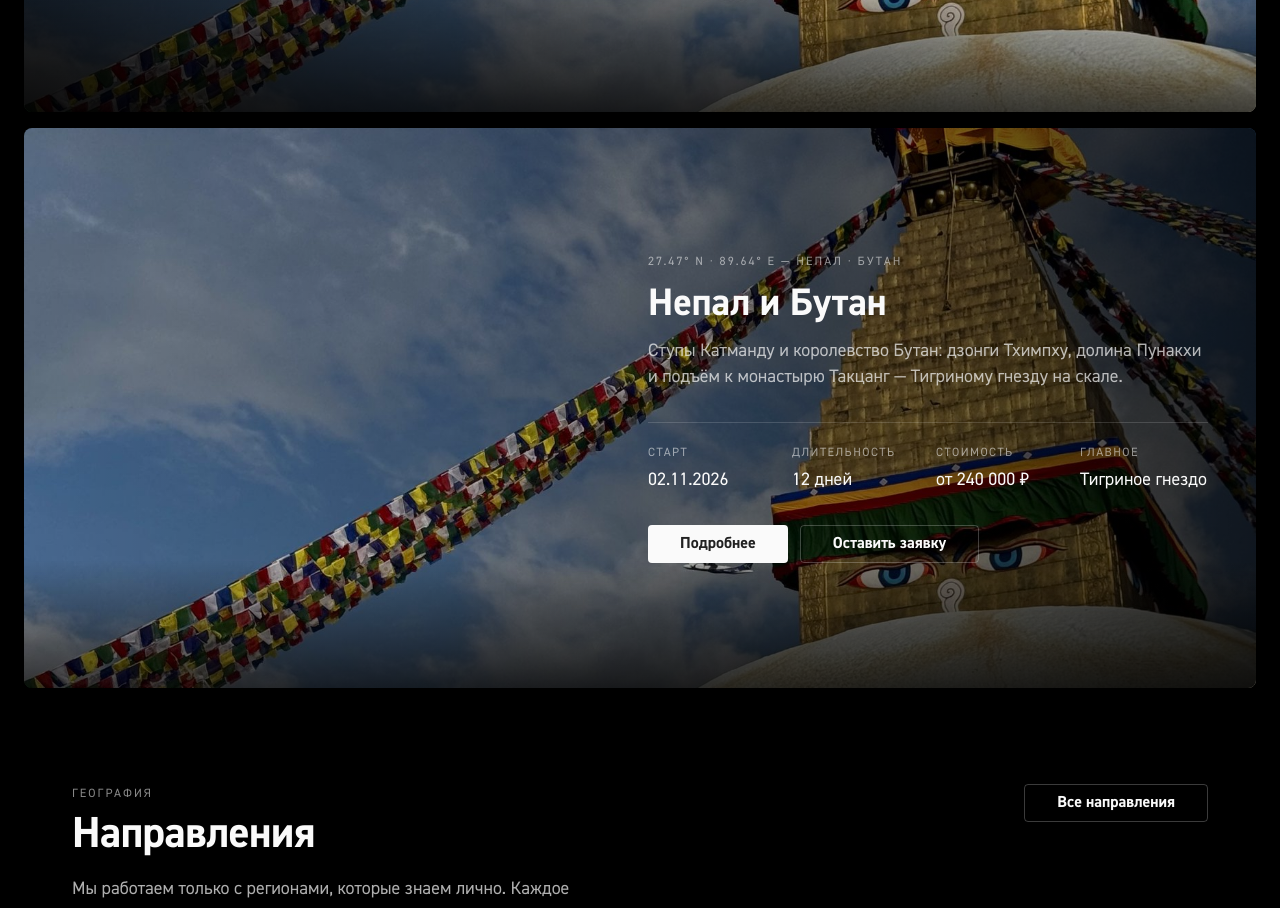
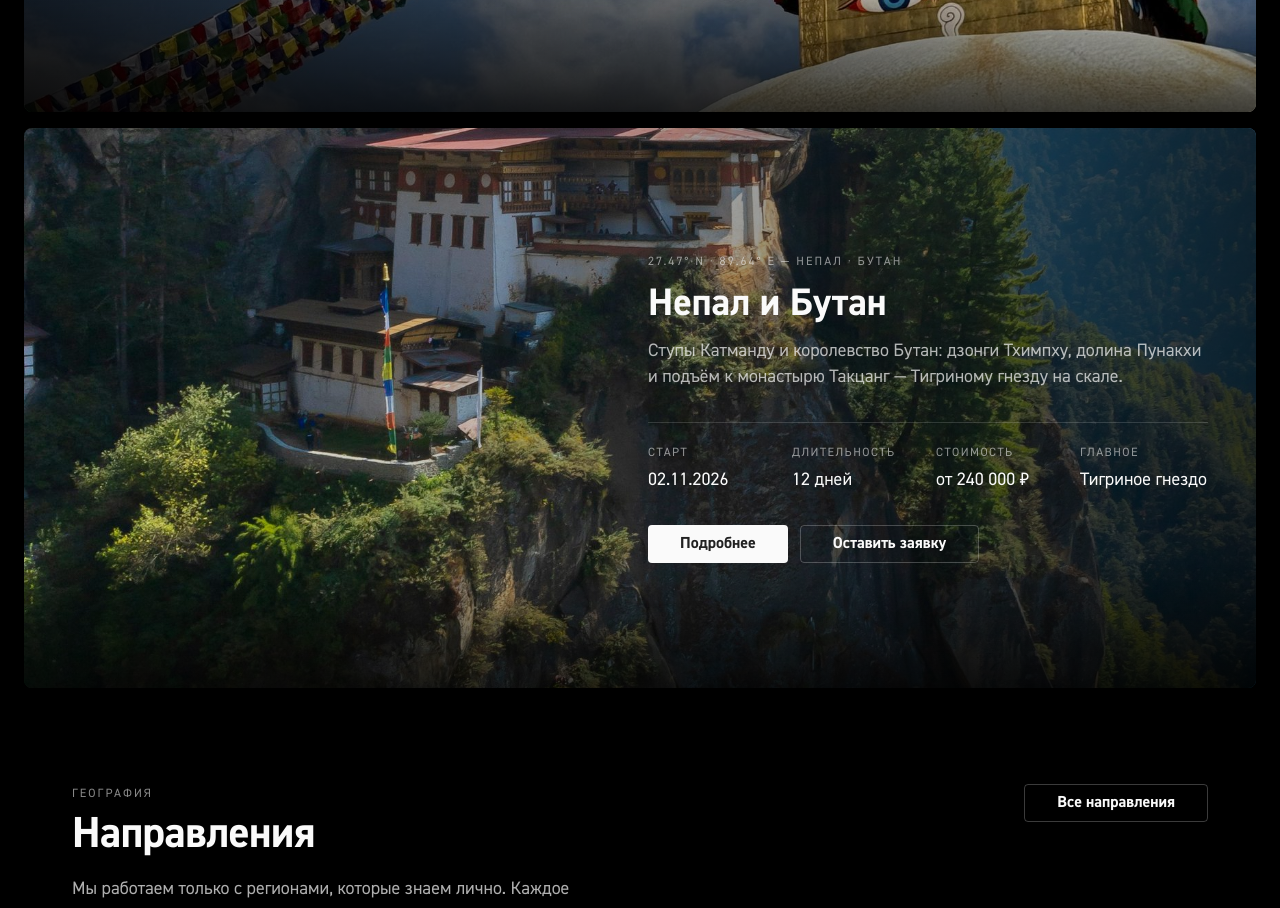
Before and after one commit to fifulina-uxui/wild-soul-routes, a React (Vite) app: page / in a window 1280 px wide. Shown: the part 2600-3508 px from the top of the page. Built offline with nearby package versions, Linux system fonts and the light colour scheme.

Commit message:
Фото Бутана (Такцанг) для тура и направления

```diff
--- a/src/data/content.ts
+++ b/src/data/content.ts
@@ -172,7 +172,7 @@ export const content: Record<'ru' | 'en', PageContent> = {
           price: 'от 240 000 ₽',
           start: '02.11.2026',
           highlight: 'Тигриное гнездо',
-          image: 'images/tour-nepal.jpg',
+          image: 'images/tour-bhutan.jpg',
         },
         {
           id: 'nepal-tour',
@@ -483,7 +483,7 @@ export const content: Record<'ru' | 'en', PageContent> = {
       cards: [
         { country: 'Тибет', text: 'Высокогорье, монастыри и кора вокруг священного Кайласа.', image: 'images/tour-tibet.jpg' },
         { country: 'Непал', text: 'Ступы Катманду и рассветы над Аннапурной.', image: 'images/tour-nepal.jpg' },
-        { country: 'Бутан', text: 'Дзонги, перевал Дочу-Ла и монастырь Такцанг на скале.', image: 'images/tour-tibet.jpg' },
+        { country: 'Бутан', text: 'Дзонги, перевал Дочу-Ла и монастырь Такцанг на скале.', image: 'images/tour-bhutan.jpg' },
         { country: 'Турция', text: 'Каппадокия, Ликийская тропа и Стамбул.', image: 'images/tour-cappadocia.jpg' },
         { country: 'Грузия', text: 'Кахетия, Сванетия и Военно-грузинская дорога.', image: 'images/tour-georgia.jpg' },
         { country: 'Таиланд', text: 'Острова Андаманского моря и Бангкок.', image: 'images/tour-andaman.jpg' },
@@ -722,7 +722,7 @@ export const content: Record<'ru' | 'en', PageContent> = {
           price: 'from ₽240,000',
           start: '02.11.2026',
           highlight: 'Tiger’s Nest',
-          image: 'images/tour-nepal.jpg',
+          image: 'images/tour-bhutan.jpg',
         },
         {
           id: 'nepal-tour',
@@ -1033,7 +1033,7 @@ export const content: Record<'ru' | 'en', PageContent> = {
       cards: [
         { country: 'Tibet', text: 'Highlands, monasteries and the kora around sacred Kailash.', image: 'images/tour-tibet.jpg' },
         { country: 'Nepal', text: 'The stupas of Kathmandu and sunrises over Annapurna.', image: 'images/tour-nepal.jpg' },
-        { country: 'Bhutan', text: 'Dzongs, the Dochu-La pass and the Tiger’s Nest on a cliff.', image: 'images/tour-tibet.jpg' },
+        { country: 'Bhutan', text: 'Dzongs, the Dochu-La pass and the Tiger’s Nest on a cliff.', image: 'images/tour-bhutan.jpg' },
         { country: 'Türkiye', text: 'Cappadocia, the Lycian Way and Istanbul.', image: 'images/tour-cappadocia.jpg' },
         { country: 'Georgia', text: 'Kakheti, Svaneti and the Georgian Military Highway.', image: 'images/tour-georgia.jpg' },
         { country: 'Thailand', text: 'The islands of the Andaman Sea and Bangkok.', image: 'images/tour-andaman.jpg' },
```
Also changed, not shown: public/images/tour-bhutan.jpg (added).
